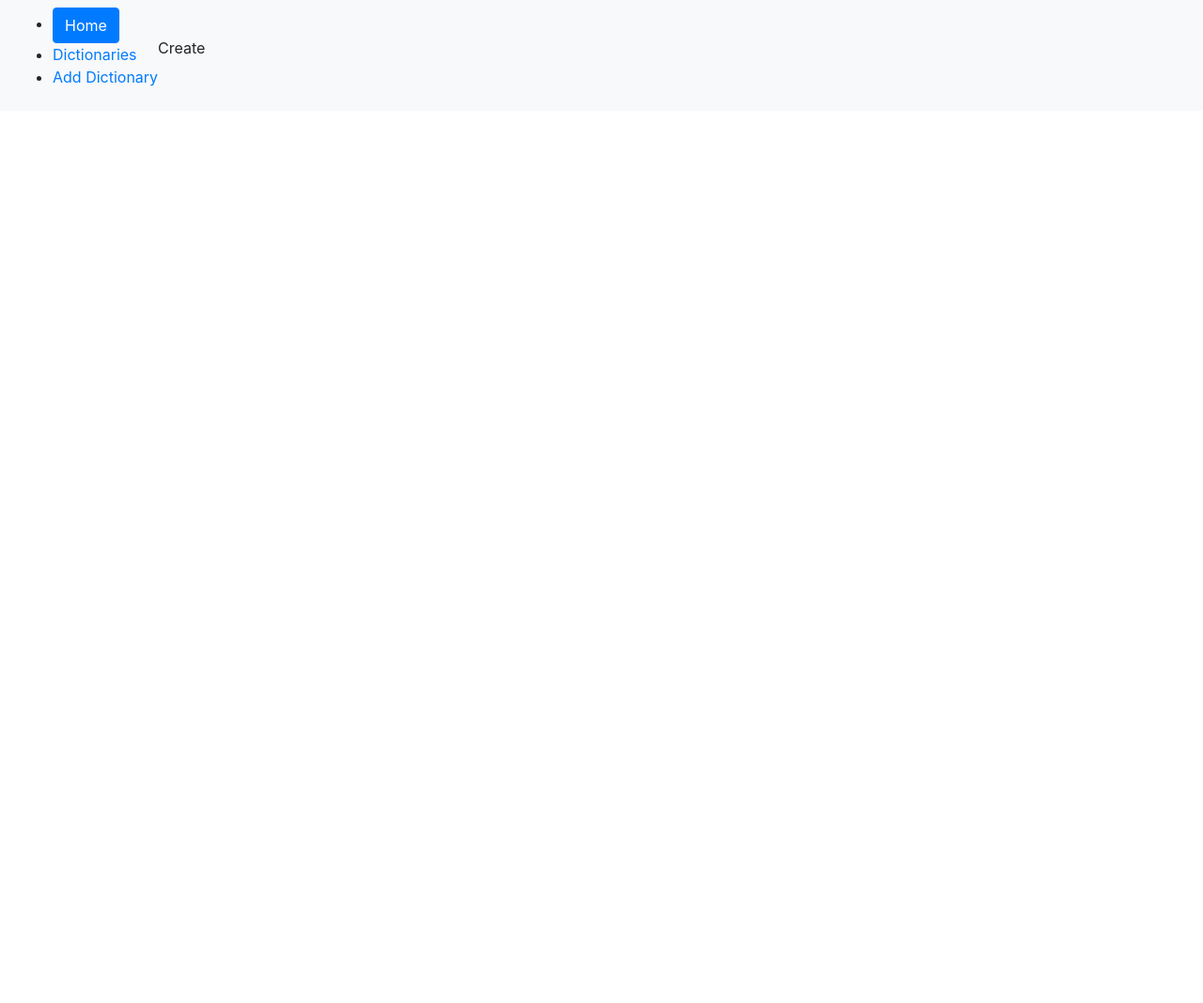
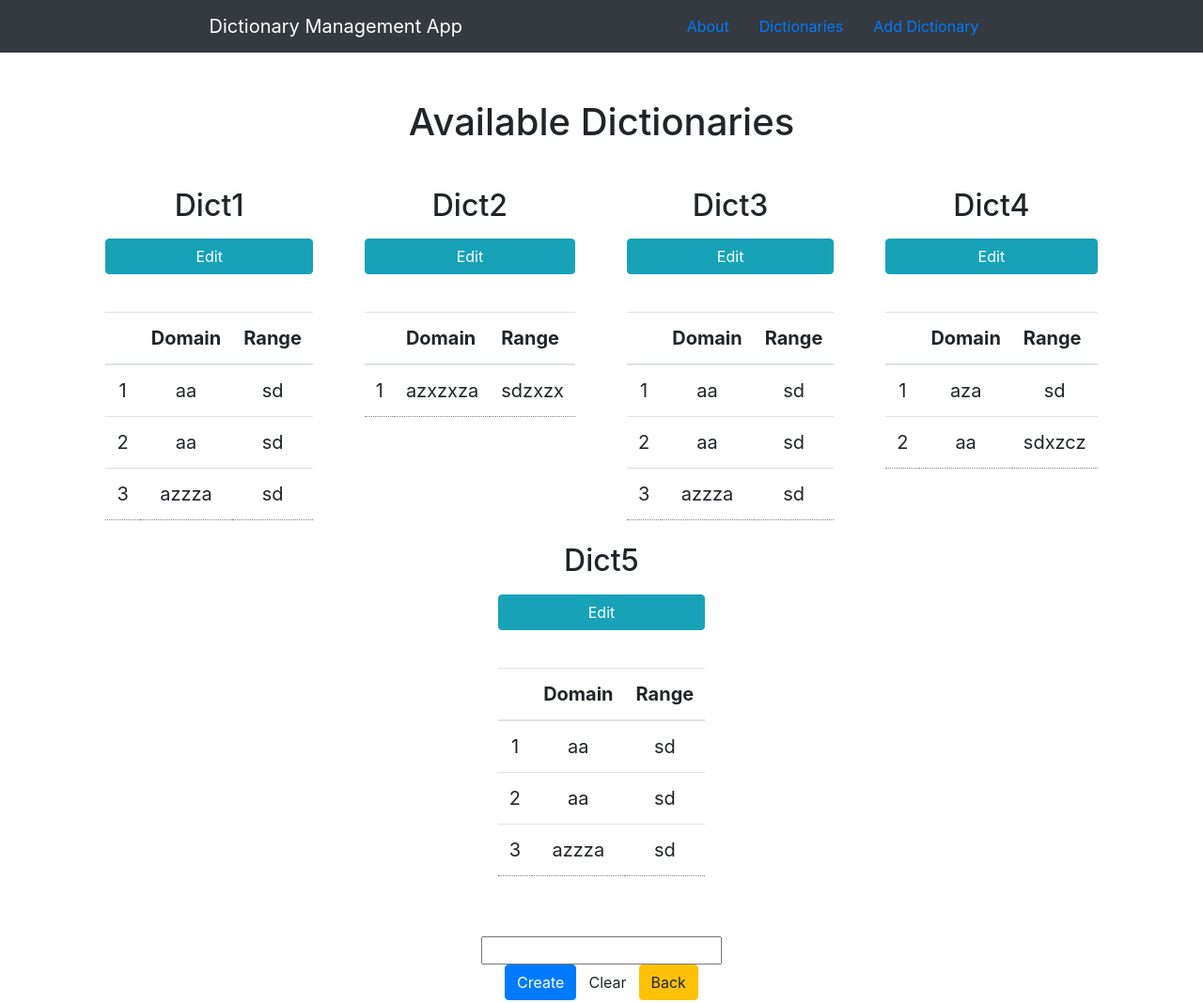
Before and after one commit to Doszka813/dictionary-management-app-reactJS, a React app: page /addDictionary in a window 1280 px wide. Shown: the whole page at 94% size. Before the commit the page ends 800 px from the top, so only its background shows below. Built offline with nearby package versions, Linux system fonts and the light colour scheme.

Commit message:
rouer adder

```diff
--- a/package.json
+++ b/package.json
@@ -13,6 +13,7 @@
   "license": "ISC",
   "devDependencies": {
     "@babel/core": "^7.2.2",
+    "@babel/plugin-proposal-class-properties": "^7.2.1",
     "@babel/preset-env": "^7.2.0",
     "@babel/preset-react": "^7.0.0",
     "babel-loader": "^8.0.4",
--- a/src/app/App.js
+++ b/src/app/App.js
@@ -1,19 +1,111 @@
 import React, { Component } from 'react';
 
+import {dictionaryService} from '../services/dictionaryService.js';
+import Navigation from './components/Navigation';
 import DictionariesList from './components/DictionariesList';
-import DictionaryCreator from './components/DictionaryCreator';
-import Welcome from './components/Welcome';
-import Header from './components/Header';
-
 import '../css/style.css';
 
 class App extends Component {
-
+  constructor(){
+    super();
+    this.state = {
+      dictionaries: [
+        {
+          name: 'Dict1',
+          pairs: [
+            {
+              id: 0,
+              domain: 'aa',
+              range: 'sd'
+            },
+            {
+              id: 1,
+              domain: 'aa',
+              range: 'sd'
+            },
+            {
+              id: 2,
+              domain: 'azzza',
+              range: 'sd'
+            }
+          ]
+        },
+        {
+          name: 'Dict2',
+          pairs: [
+            {
+              id: 0,
+              domain: 'azxzxza',
+              range: 'sdzxzx'
+            }
+          ]
+        },{
+          name: 'Dict3',
+          pairs: [
+            {
+              id: 0,
+              domain: 'aa',
+              range: 'sd'
+            },
+            {
+              id: 1,
+              domain: 'aa',
+              range: 'sd'
+            },
+            {
+              id: 2,
+              domain: 'azzza',
+              range: 'sd'
+            }
+          ]
+        },
+        {
+          name: 'Dict4',
+          pairs: [
+            {
+              id: 0,
+              domain: 'aza',
+              range: 'sd'
+            },
+            {
+              id: 1,
+              domain: 'aa',
+              range: 'sdxzcz'
+            }
+          ]
+        },
+        {
+          name: 'Dict5',
+          pairs: [
+            {
+              id: 0,
+              domain: 'aa',
+              range: 'sd'
+            },
+            {
+              id: 1,
+              domain: 'aa',
+              range: 'sd'
+            },
+            {
+              id: 2,
+              domain: 'azzza',
+              range: 'sd'
+            }
+          ]
+        },
+      ]
+    }
+  };
+  // componentWillMount() {
+  //   let dictionaries = dictionaryService.getAll();
+  //   this.setState({
+  //     dictionaries: dictionaries
+  //   })
+  // }
   render() {
     return (
-      <div>
-        <Header/>
-      </div>
+      <DictionariesList dictionaries={this.state.dictionaries} />
     );
   }
 }
--- /dev/null
+++ b/src/app/components/About.js
@@ -0,0 +1,16 @@
+import React, { Component } from 'react';
+import { Link } from "react-router-dom";
+
+class About extends Component {
+
+  render() {
+    return (
+      <div className="About">
+        <h1>Welcome to the Dictionary Management App</h1>
+        <h3>You can <Link to="/addDictionary">add</Link> a new dictionary or review <Link to="/dictionaries">existing ones</Link>.</h3>
+      </div>
+    );
+  }
+}
+
+export default About;
--- a/src/app/components/DictionariesList.js
+++ b/src/app/components/DictionariesList.js
@@ -1,15 +1,21 @@
-import React, { Component } from 'react';
+import React from 'react';
+import { Link } from "react-router-dom";
+import Dictionary from './Dictionary';
+import { Nav } from 'reactstrap';
 
-class DictionariesList extends Component {
+const DictionariesList = (props) => {
+  const { dictionaries } = props;
 
-  render() {
-    return (
-      <div className="DictionariesList">
-        <p>      1 2 3 4
-</p>
-      </div>
-    );
-  }
+  return (
+    <div className="container">
+      <h1>Available Dictionaries</h1>
+      <Nav pills className="dictionaries">
+        {dictionaries && dictionaries.map((dictionary, id) => {
+          return <Dictionary key = {id} dictionary={dictionary}/>
+        })}
+      </Nav>
+    </div>
+  )
 }
 
 export default DictionariesList;
--- a/src/app/components/Dictionary.js
+++ b/src/app/components/Dictionary.js
@@ -1,21 +1,34 @@
-import React, { Component } from 'react';
+import React from 'react';
+import { Link } from "react-router-dom";
+import { Button, NavItem, NavLink, Table,  } from 'reactstrap';
+import Pair from './Pair';
 
-class Dictionary extends Component {
+const Dictionary = (props) => {
+  const { dictionary } = props;
 
-  render() {
-    return (
-      <div>
-        <p>Dictionary 1</p>
-      </div>
-      // <li className="Dictionary">
-      //   <strong>{this.props.project.title}</strong>: {this.props.project.category}
-      // </li>
-    );
-  }
+  return (
+    <NavItem className="dictionary">
+      <NavLink><h2>{dictionary.name}</h2></NavLink>
+      <Button color="info">Edit</Button>
+
+      <Table>
+        <thead>
+          <tr>
+            <th></th>
+            <th>Domain</th>
+            <th>Range</th>
+          </tr>
+        </thead>
+        <tbody>
+
+        {dictionary && dictionary.pairs.map((pair, index) => {
+          return <Pair key = {index} pair={pair}/>
+        })}
+
+        </tbody>
+      </Table>
+    </NavItem>
+  )
 }
-//
-// ProjectItem.propTypes = {
-//   dictionary: React.PropTypes.object,
-// }
 
 export default Dictionary;
--- a/src/app/components/DictionaryCreator.js
+++ b/src/app/components/DictionaryCreator.js
@@ -1,11 +1,84 @@
 import React, { Component } from 'react';
+import { Link } from "react-router-dom";
+import {dictionaryService} from '../../services/dictionaryService.js';
+import { Button } from 'reactstrap';
 
 class DictionaryCreator extends Component {
+  constructor(){
+    super();
+    this.state = {
+      newDictionary: {
+        id: undefined,
+        name: '',
+        pairs: [
+          {
+            domain: '',
+            range: '',
+            errors: []
+          }
+        ]
+      },
+      isNameAdded: false,
+    };
+
+    this.updateState = this.updateState.bind(this);
+  };
+
+  updateState(e) {
+    this.setState({
+      newDictionary: e.target.value
+    });
+  };
+
+  //Functions
+  clearInput() {
+    this.setState({
+      newDictionary: ''
+    });
+    ReactDOM.findDOMNode(this.refs.form).focus();
+  };
+
+  submitName() {
+    this.setState({
+      isNameAdded: !isNameAdded
+    });
+  };
+
+  addPair() {
+    this.$validator.validateAll().then((result) => {
+      if(result) {
+        this.dictionary.pairs.push(this.pair);
+        this.pair = {
+          errors: []
+        };
+      } else {}
+    });
+  };
+
+  submit() {
+    this.dictionaryService.add(JSON.stringify(this.state.newDictionary));
+  };
 
   render() {
+    let form;
+      if(!this.state.isNameAdded){
+        form =
+          <form ref="form">
+            <input type="text" value={this.state.newDictionary.name} onChange={this.updateState} label="Name" name="name"></input>
+            <br />
+            <Button color="primary" onClick={this.submitName}>Create</Button>
+            <Button color="error" onClick={this.clearInput}>Clear</Button>
+            <Link to="/"><Button color="warning">Back</Button></Link>
+          </form>
+      }else {
+        form=<p>lalal</p>
+      }
+
+
     return (
-      <div className="DictionaryCreator">
-        <p>Create</p>
+      <div className="container">
+        <h3>{this.state.newDictionary.name}</h3>
+        {form}
       </div>
     );
   }
--- a/src/app/components/Header.js
+++ /dev/null
@@ -1,38 +0,0 @@
-import React, { Component } from 'react';
-import { BrowserRouter as Router, Route, Link } from "react-router-dom";
-import Welcome from './Welcome';
-import DictionariesList from './DictionariesList';
-import DictionaryCreator from './DictionaryCreator';
-
-import { Button } from 'reactstrap';
-
-class Header extends Component {
-
-  render() {
-    return (
-      <Router>
-        <nav className="navbar navbar-expand-sm bg-light">
-          <nav>
-            <ul>
-              <li>
-                <Link to="/"><Button color="primary">Home</Button></Link>
-              </li>
-              <li>
-                <Link to="/dictionaries/">Dictionaries</Link>
-              </li>
-              <li>
-                <Link to="/addDictionary/">Add Dictionary</Link>
-              </li>
-            </ul>
-          </nav>
-
-          <Route exact path="/" component={Welcome}></Route>
-          <Route path="/dictionaries" component={DictionariesList}></Route>
-          <Route path="/addDictionary" component={DictionaryCreator}></Route>
-        </nav>
-      </Router>
-    );
-  }
-}
-
-export default Header;
--- /dev/null
+++ b/src/app/components/Navigation.js
@@ -0,0 +1,40 @@
+import React from 'react';
+import { BrowserRouter as Router, Route, Link } from "react-router-dom";
+import { NavLink as RRNavLink } from 'react-router-dom';
+
+import About from './About';
+import DictionariesList from './DictionariesList';
+import DictionaryCreator from './DictionaryCreator';
+import Dictionary from './Dictionary';
+
+import { Nav, NavItem, Navbar, NavbarBrand, NavLink } from 'reactstrap';
+
+const Navigation = () => {
+    return (
+      <div>
+        <Navbar color="dark" dark expand="xl">
+          <NavbarBrand href="/">Dictionary Management App</NavbarBrand>
+          <Nav>
+            <NavItem>
+              <NavLink className="nav-link-gdc"
+                tag={RRNavLink}
+                to="/about"
+                active>About</NavLink>
+            </NavItem>
+            <NavItem>
+              <NavLink className="nav-link-gdc"
+                tag={RRNavLink}
+                to="/">Dictionaries</NavLink>
+            </NavItem>
+            <NavItem>
+              <NavLink className="nav-link-gdc"
+                tag={RRNavLink}
+                to="/addDictionary/">Add Dictionary</NavLink>
+            </NavItem>
+          </Nav>
+        </Navbar>
+      </div>
+  );
+}
+
+export default Navigation;
--- /dev/null
+++ b/src/app/components/Pair.js
@@ -0,0 +1,15 @@
+import React from 'react';
+import { Link } from "react-router-dom";
+
+const Pair = (props) => {
+  const { pair } = props;
+  return (
+    <tr>
+      <td>{pair.id +1}</td>
+      <td>{pair.domain}</td>
+      <td>{pair.range}</td>
+    </tr>
+    )
+  }
+
+export default Pair;
--- a/src/app/components/Welcome.js
+++ /dev/null
@@ -1,15 +0,0 @@
-import React, { Component } from 'react';
-
-class Welcome extends Component {
-
-  render() {
-    return (
-      <div className="Welcome">
-        <h1>Welcome to the Dictionary Management App</h1>
-        <h3>You can add a new dictionary or review ...</h3>
-      </div>
-    );
-  }
-}
-
-export default Welcome;
--- a/src/css/style.css
+++ b/src/css/style.css
@@ -1,6 +1,18 @@
 
-body {
+* {
   text-align: center;
+  margin: 0 auto;
+}
+
+.container {
+  padding: 20px;
+}
+
+.dictionary {
+}
+
+.dictionary button {
+  width: 100%
 }
 
 h1 {
--- a/src/index.js
+++ b/src/index.js
@@ -2,8 +2,21 @@ import React from 'react';
 import ReactDOM from 'react-dom';
 import App from './app/App';
 import 'bootstrap/dist/css/bootstrap.min.css';
+import { BrowserRouter, Route } from 'react-router-dom';
+
+import DictionariesList from './app/components/DictionariesList';
+import DictionaryCreator from './app/components/DictionaryCreator';
+import About from './app/components/About';
+import Navigation from './app/components/Navigation';
 
 ReactDOM.render(
-  <App />,
+  <BrowserRouter>
+    <div className="app">
+      <Navigation />
+      <Route exact path="/about" component={About}></Route>
+      <Route path="/" component={App}></Route>
+      <Route path="/addDictionary" component={DictionaryCreator}></Route>
+    </div>
+  </BrowserRouter>,
 document.getElementById('app')
 );
--- a/src/services/dictionaryService.js
+++ b/src/services/dictionaryService.js
@@ -1,6 +1,6 @@
 export const dictionaryService = ({
   getAll() {
-    return JSON.parse(window.localStorage.getItem('dictionaries')) || []
+    return JSON.parse(window.localStorage.getItem('dictionaries')) || [1, 2, 3, 4]
   },
   getById(id) {
     return this.getAll().find(dictionary => dictionary.id === +id)
```
Also changed, not shown: 1 other file.
